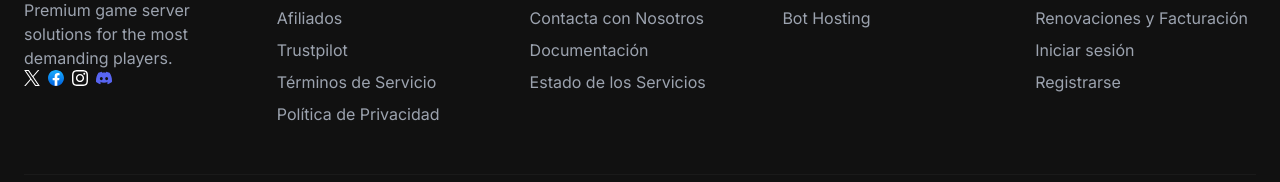
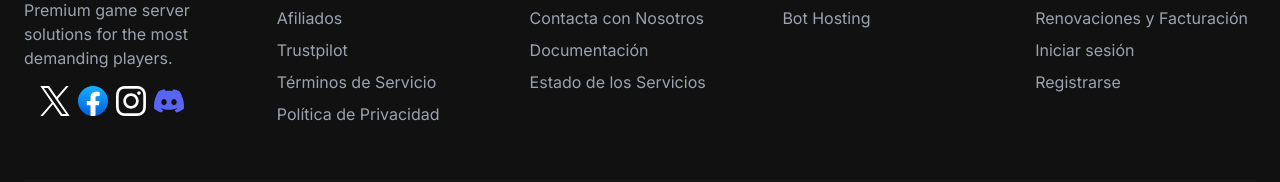
Before and after one commit to ThreadsHost/ThreadsHosting_front, a React (Vite) app: page / in a window 1280 px wide. Shown: the part 4492-4674 px from the top of the page. Built offline with nearby package versions, Linux system fonts and the light colour scheme.

Commit message:
Update Footer.tsx

```diff
--- a/src/components/Footer.tsx
+++ b/src/components/Footer.tsx
@@ -21,11 +21,11 @@ const Footer = () => {
             <p className="text-gray-400">
 Premium game server solutions for the most demanding players.
             </p>
-            <div className="flex flex-row gap-x-2">
-              <Twitter/>
-              <Facebook/>
-              <Instagram/>
-              <Discord/>
+            <div className="flex flex-row gap-x-2 p-4">
+              <Twitter className="text-3xl"/>
+              <Facebook className="text-3xl"/>
+              <Instagram className="text-3xl"/>
+              <Discord className="text-3xl"/>
             </div>
           </div>
           <div>
```
